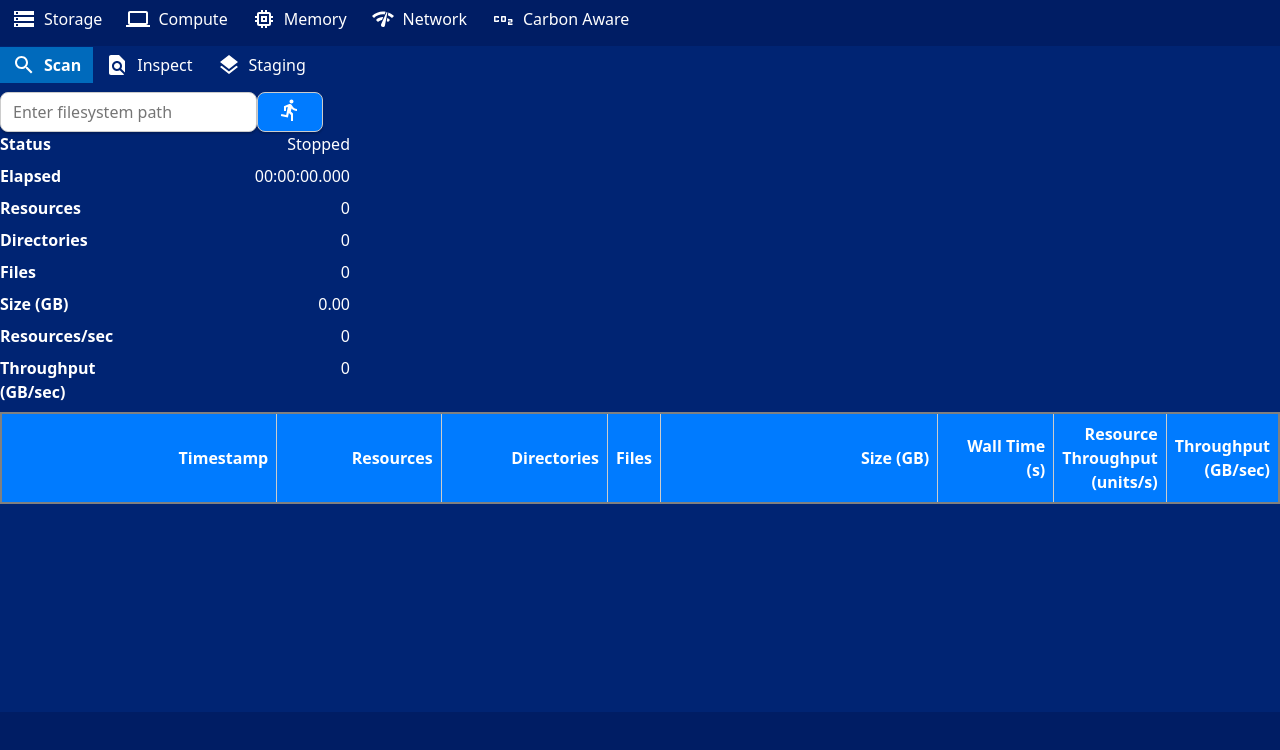
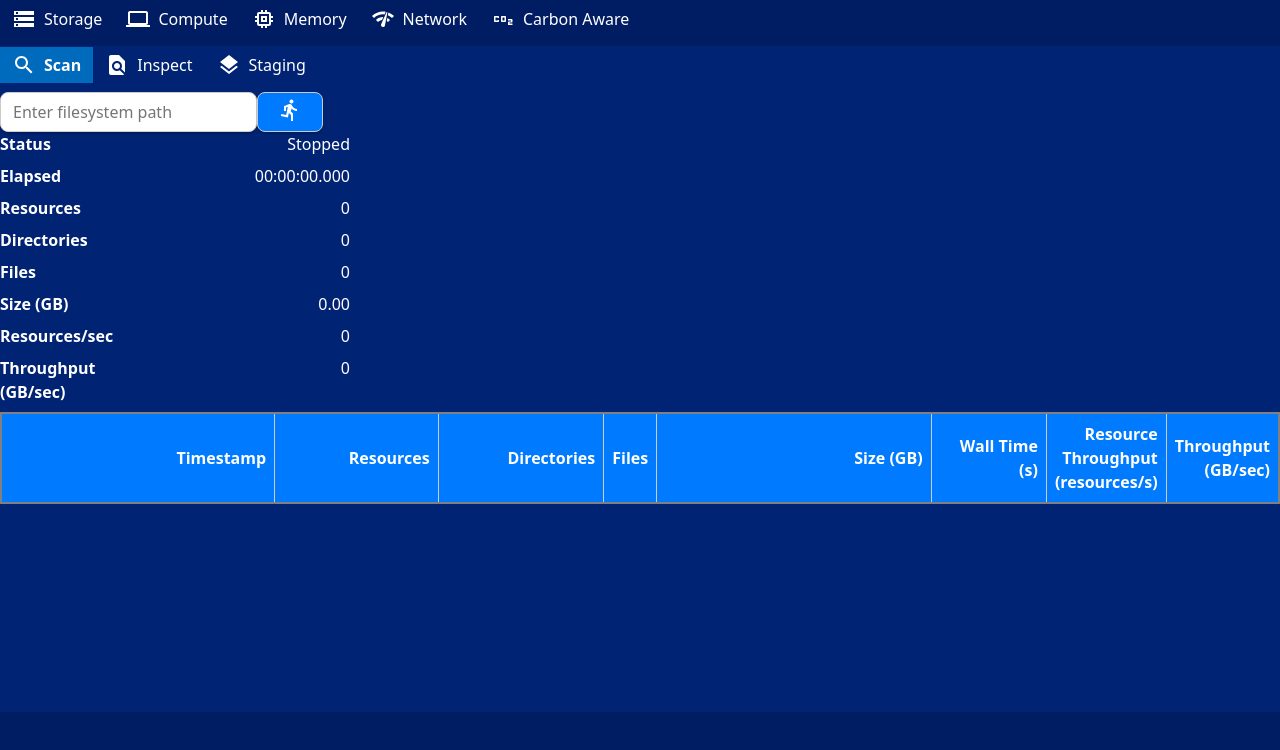
Before and after one commit to toaler/dups, a React (Vite) app: page / in a window 1280 px wide. Shown: the top 750 px of the page. Built offline with nearby package versions, Linux system fonts and the light colour scheme.

Commit message:
Fixed units for resource throughput

```diff
--- a/src/storage/ScanLog.jsx
+++ b/src/storage/ScanLog.jsx
@@ -48,7 +48,7 @@ function ScanLog({ logs }) {
                     <th className="right-align">Files</th>
                     <th className="right-align">Size (GB)</th>
                     <th className="right-align">Wall Time (s)</th>
-                    <th className="right-align">Resource Throughput (units/s)</th>
+                    <th className="right-align">Resource Throughput (resources/s)</th>
                     <th className="right-align">Throughput (GB/sec)</th>
                 </tr>
                 </thead>
```
